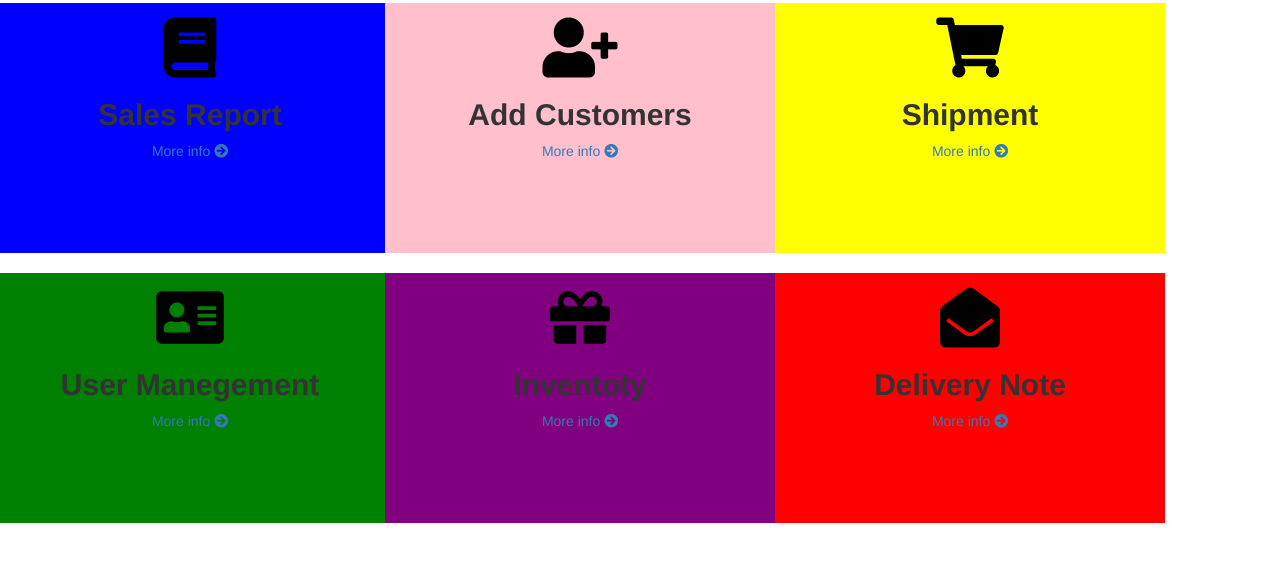
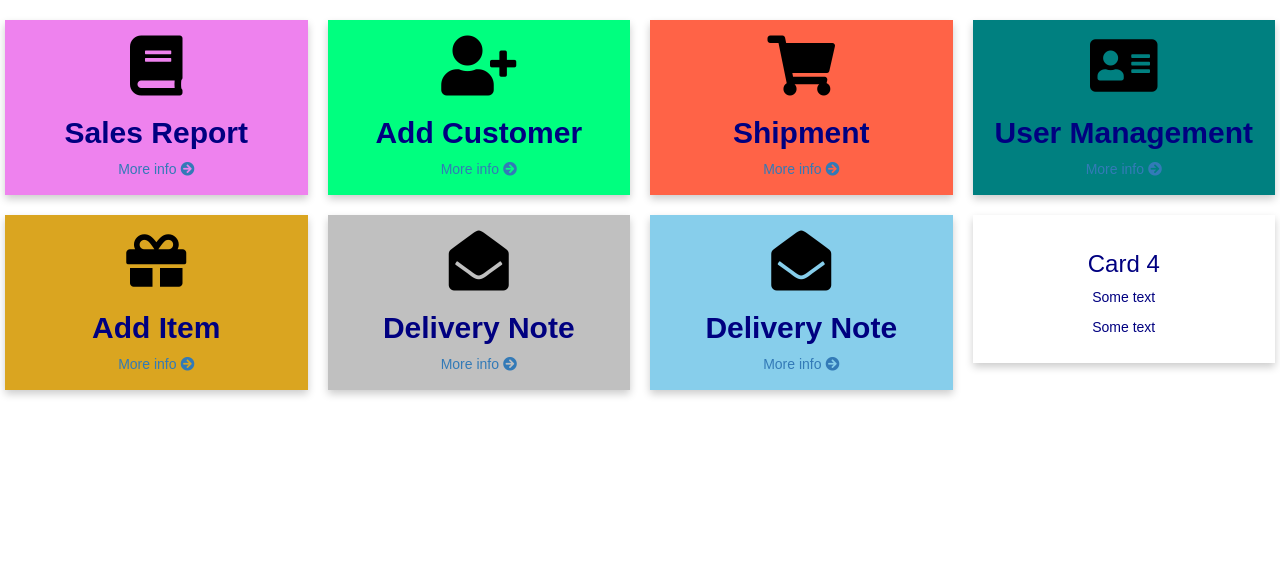
Before and after one commit to chukki1/basic, a Yii app: the page made by views/site/adminDashboard.php in a window 1280 px wide. Shown: the top 562 px of the page. Run offline with PHP 8.4 and a stand-in for Yii, Linux system fonts and the light colour scheme; the template is opened without the code that fills it, so the values that code supplies are empty; some libraries are stand-ins or nearby versions.

Commit message:
invice complete

```diff
--- a/assets/AppAsset.php
+++ b/assets/AppAsset.php
@@ -35,7 +35,7 @@ class AppAsset extends AssetBundle
 
     ];
     public $js = [
-
+      'js/main.js',
     ];
     public $depends = [
         'yii\web\YiiAsset',
--- a/controllers/ProductController.php
+++ b/controllers/ProductController.php
@@ -71,7 +71,7 @@ class ProductController extends Controller
             return $this->redirect(['view', 'Id' => $model->Id, 'Subcatagory_Id' => $model->Subcatagory_Id]);
         }
 
-        return $this->render('create', [
+        return $this->renderAjax('create', [
             'model' => $model,
         ]);
     }
--- a/views/site/adminDashboard.php
+++ b/views/site/adminDashboard.php
@@ -16,18 +16,25 @@ $this->params['breadcrumbs'][] = $this->title;
   <link rel="stylesheet" href="https://maxcdn.bootstrapcdn.com/bootstrap/3.3.7/css/bootstrap.min.css">
   <script src="https://ajax.googleapis.com/ajax/libs/jquery/3.2.1/jquery.min.js"></script>
   <script src="https://maxcdn.bootstrapcdn.com/bootstrap/3.3.7/js/bootstrap.min.js"></script>
+
 <style>
 * {
   box-sizing: border-box;
 }
 
-/* Create four equal columns that floats next to each other */
+body {
+  font-family: Arial, Helvetica, sans-serif;
+}
+
+/* Float four columns side by side */
 .column {
   float: left;
-  width: 30%;
-  padding: 15px;
-  height: 250px; /* Should be removed. Only for demonstration */
+  width: 25%;
+  padding: 0 10px;
 }
+
+/* Remove extra left and right margins, due to padding */
+.row {margin: 20px -5px;}
 
 /* Clear floats after the columns */
 .row:after {
@@ -35,80 +42,97 @@ $this->params['breadcrumbs'][] = $this->title;
   display: table;
   clear: both;
 }
-body {
-  padding:3px 0px 10px 10px;
-    height: 100%;
+
+/* Responsive columns */
+@media screen and (max-width: 600px) {
+  .column {
+    width: 100%;
+    display: block;
+    margin-bottom: 20px;
+  }
+}
+
+/* Style the counter cards */
+.card {
+  box-shadow: 0 4px 8px 0 rgba(0, 0, 0, 0.2);
+  padding: 16px;
+  text-align: center;
+  color: navy;
+
 }
 </style>
 </head>
 <body>
 
+<div class="row">
 
-
-<div class="row">
-  <div class="column" style="background-color:blue;">
-
-    <div class="card bg-light">
-      <div class="card-body text-center">
+  <div class="column">
+    <div class="card bg-light" style="background-color:violet">
       <i class="fa fa-book" style="font-size:60px;color:black"></i>
       <p class="card-text"><h2><b>Sales Report</b></h2></p>
       <?= Html::a('More info <i class="fa fa-arrow-circle-right"></i>', ['/site/sales-report'], ['class'=>'small-box-footer']) ?>
     </div>
+  </div>
 
-  </div>
-</div>
-  <div class="column" style="background-color:pink;">
-  <div class="card bg-light">
-      <div class="card-body text-center">
+
+  <div class="column">
+    <div class="card bg-light" style="background-color:springGreen">
       <i class="fa fa-user-plus" style="font-size:60px;color:black"></i>
-		<p class="card-text"><h2><b>Add Customers</b></h2></p>
+      <p class="card-text"><h2><b>Add Customer</b></h2></p>
       <?= Html::a('More info <i class="fa fa-arrow-circle-right"></i>', ['/customer/index'], ['class'=>'small-box-footer']) ?>
     </div>
   </div>
 
-  </div>
-  <div class="column" style="background-color:yellow;">
-    <div class="card bg-light">
-      <div class="card-body text-center">
+  <div class="column">
+    <div class="card bg-light" style="background-color:Tomato">
       <i class="fa fa-shopping-cart" style="font-size:60px;color:black"></i>
       <p class="card-text"><h2><b>Shipment</b></h2></p>
       <?= Html::a('More info <i class="fa fa-arrow-circle-right"></i>', ['/shipment/index'], ['class'=>'small-box-footer']) ?>
     </div>
   </div>
-  </div>
 
-</div>
-<br>
-<div class="row">
-  <div class="column" style="background-color:green;">
-   <div class="card bg-light">
-      <div class="card-body text-center">
+  <div class="column">
+    <div class="card bg-light" style="background-color:teal">
       <i class="fa fa-address-card" style="font-size:60px;color:black"></i>
-		<p class="card-text"><h2><b>User Manegement</b></h2></p>
+      <p class="card-text"><h2><b>User Management</b></h2></p>
       <?= Html::a('More info <i class="fa fa-arrow-circle-right"></i>', ['/add-user/index'], ['class'=>'small-box-footer']) ?>
     </div>
   </div>
 </div>
-  <div class="column" style="background-color:purple;">
-  <div class="card bg-light">
-      <div class="card-body text-center">
+
+<div class="row">
+<div class="column">
+    <div class="card bg-light" style="background-color:goldenrod">
       <i class="fa fa-gift" style="font-size:60px;color:black"></i>
-		<p class="card-text"><h2><b>Inventoty</b></h2></p>
-    <?= Html::a('More info <i class="fa fa-arrow-circle-right"></i>', ['/product/index'], ['class'=>'small-box-footer']) ?>
+      <p class="card-text"><h2><b>Add Item</b></h2></p>
+      <?= Html::a('More info <i class="fa fa-arrow-circle-right"></i>', ['/add-user/index'], ['class'=>'small-box-footer']) ?>
     </div>
   </div>
 
-  </div>
-  <div class="column" style="background-color:red;">
-   <div class="card bg-light">
-      <div class="card-body text-center">
+  <div class="column">
+    <div class="card bg-light" style="background-color:silver">
       <i class="fa fa-envelope-open" style="font-size:60px;color:black"></i>
       <p class="card-text"><h2><b>Delivery Note</b></h2></p>
-    <?= Html::a('More info <i class="fa fa-arrow-circle-right"></i>', ['/delevery-note/index'], ['class'=>'small-box-footer']) ?>
+      <?= Html::a('More info <i class="fa fa-arrow-circle-right"></i>', ['delevery-note/index'], ['class'=>'small-box-footer']) ?>
+    </div>
+  </div>
+
+  <div class="column">
+    <div class="card bg-light" style="background-color:skyblue">
+      <i class="fa fa-envelope-open" style="font-size:60px;color:black"></i>
+      <p class="card-text"><h2><b>Delivery Note</b></h2></p>
+      <?= Html::a('More info <i class="fa fa-arrow-circle-right"></i>', ['delevery-note/index'], ['class'=>'small-box-footer']) ?>
+    </div>
+  </div>
+
+  <div class="column">
+    <div class="card">
+      <h3>Card 4</h3>
+      <p>Some text</p>
+      <p>Some text</p>
     </div>
   </div>
 </div>
 
-</div>
 </body>
 </html>
```
Also changed, not shown: controllers/SiteController.php (+0 -7 lines), views/layouts/_sidebar.php (+17 -39 lines), views/layouts/main.php (+20 -7 lines), views/product/index.php (+15 -4 lines), views/site/cashierDashboard.php (+2 -8 lines), web/js/main.js (added, +8 -0 lines). Lines whose indentation alone changed are shown as unchanged.
